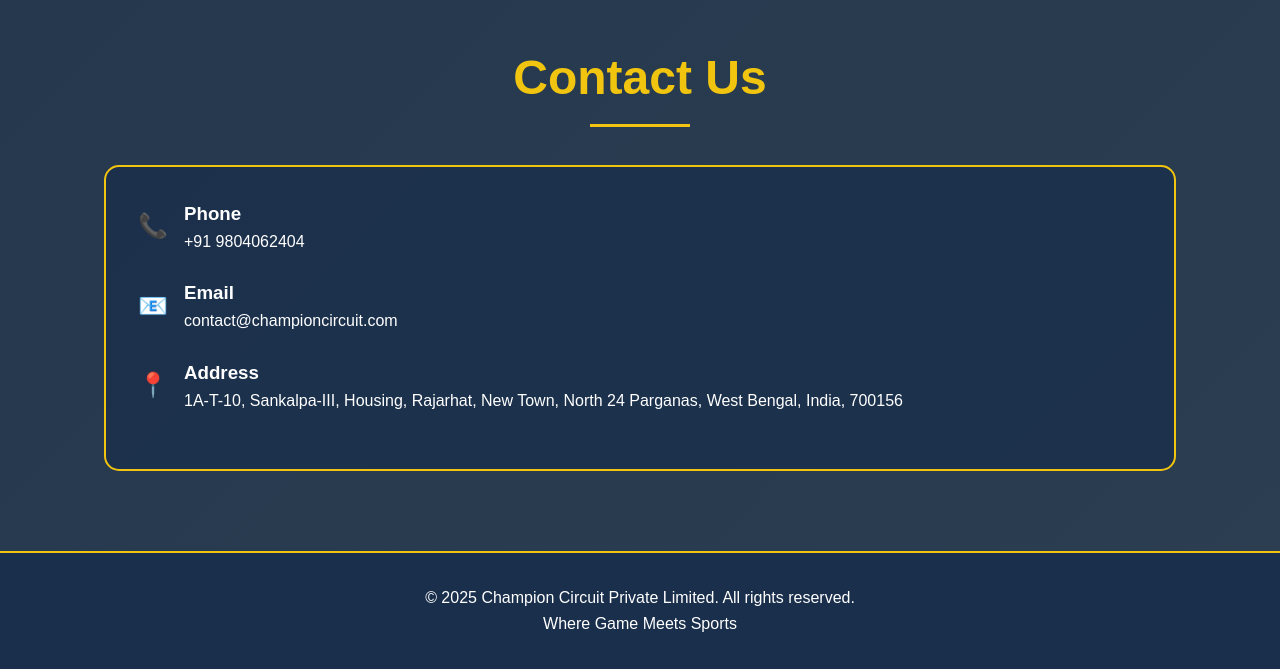
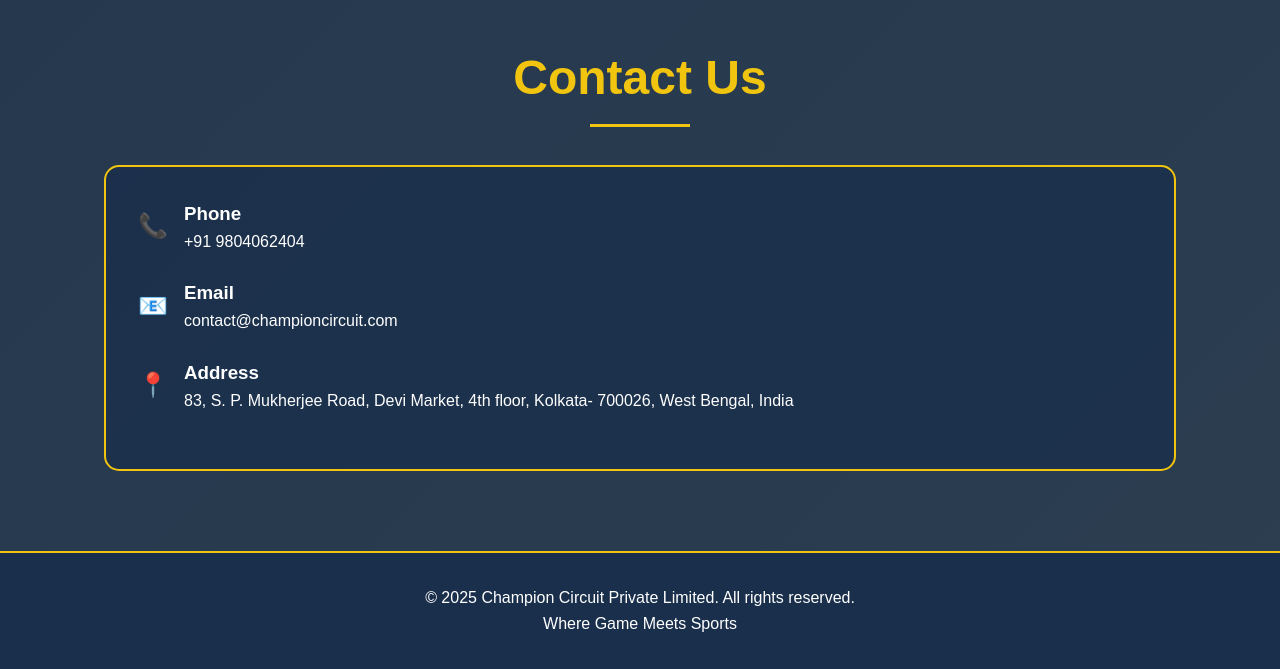
Before and after one commit to SayantanSKY/Champion-Circuit, a plain HTML site: page index.html in a window 1280 px wide. Shown: the part 2904-3573 px from the top of the page. Drawn offline with Linux system fonts and the light colour scheme.

Commit message:
Update index.html
New office address updated

```diff
--- a/index.html
+++ b/index.html
@@ -533,7 +533,7 @@
                     <div class="contact-icon">📍</div>
                     <div>
                         <h3>Address</h3>
-                        <p>1A-T-10, Sankalpa-III, Housing, Rajarhat, New Town, North 24 Parganas, West Bengal, India, 700156</p>
+                        <p>83, S. P. Mukherjee Road, Devi Market, 4th floor, Kolkata- 700026, West Bengal, India</p>
                     </div>
                 </div>
             </div>
@@ -649,4 +649,5 @@
         });
     </script>
 </body>
+
 </html>
```
